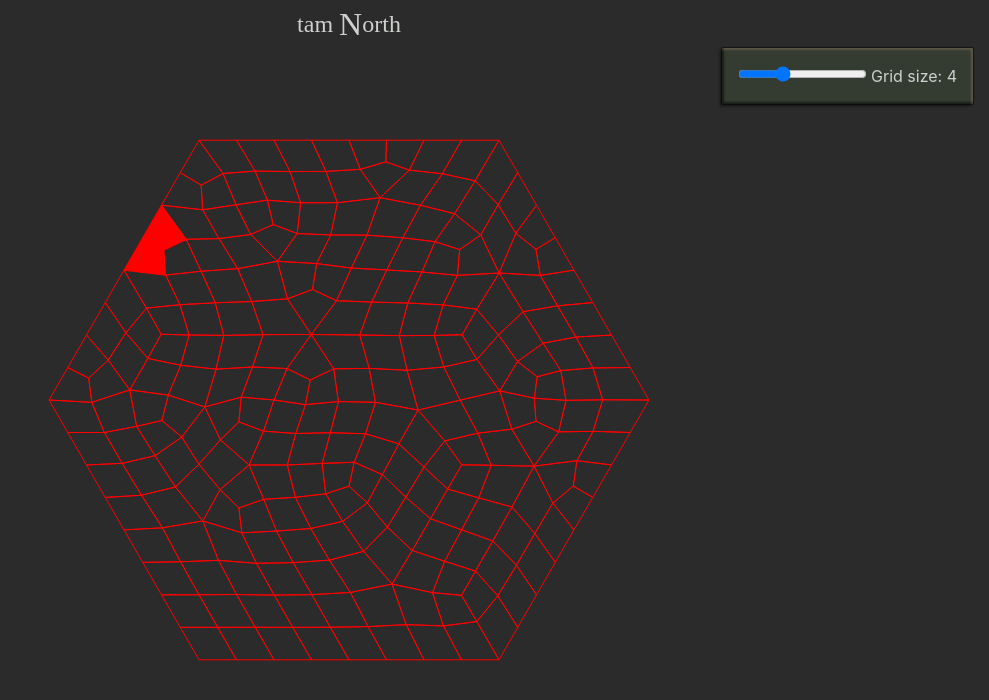
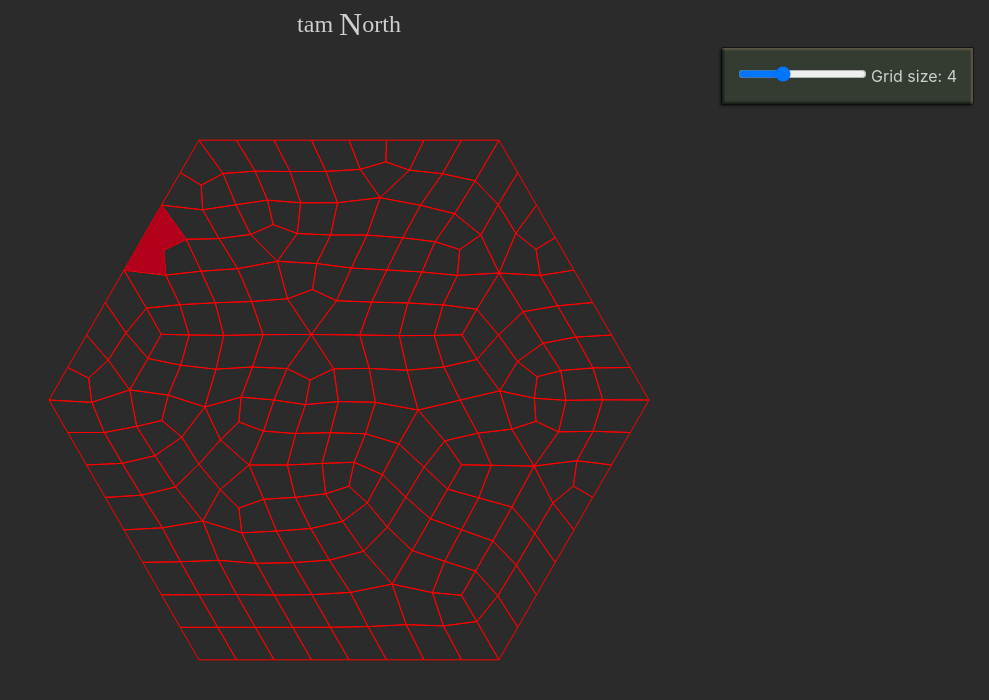
Before and after one commit to TamNorth/TamNorth, a SvelteKit app in the folder TN-portfolio/: page /grid in a window 1280 px wide. Shown: the top 700 px of the page, without its empty margins (291-1280 px from the left). Built offline with nearby package versions, Linux system fonts and the light colour scheme; some icons are missing.

Commit message:
grid | use theme colours for shape fill

```diff
--- a/TN-portfolio/src/routes/grid/+page.svelte
+++ b/TN-portfolio/src/routes/grid/+page.svelte
@@ -10,6 +10,7 @@
 		normaliseAngle
 	} from '$lib/utils/mathsUtils.js';
 	import { untrack } from 'svelte';
+	import useTheme from '$lib/hooks/useTheme.svelte.js';
 
 	const INITIAL_SCALE = 300;
 	const DEFAULT_GRID_SIZE = 4;
@@ -456,7 +457,7 @@
 		return candidateQuads.find((quad) => checkIfInsideQuad(quad, mouseClick));
 	}
 
-	function paintQuad({ context, mousePos, vertices, quads, scale, origin }) {
+	function paintQuad({ context, mousePos, vertices, quads, scale, origin, colour, fillRule }) {
 		const singleQuad = getNearestQuad(mousePos, quads, vertices, scale, origin);
 		const shape = { vertices: singleQuad?.map((vertexId) => vertices[vertexId]) };
 
@@ -467,12 +468,13 @@
 				origin,
 				shapes: [shape],
 				scale,
-				colour: 'blue'
+				colour,
+				fillRule
 			})
 		);
 	}
 
-	function paintQuadGroup({ context, mousePos, vertices, quads, scale, origin, fillRule }) {
+	function paintQuadGroup({ context, mousePos, vertices, quads, scale, origin, colour, fillRule }) {
 		const nearestVertexId = getNearestVertex(mousePos, vertices, scale, origin);
 		const selectedQuads = getQuadsFromVertex(nearestVertexId, quads);
 		const shapes = selectedQuads?.map((quad) => {
@@ -486,7 +488,7 @@
 				origin,
 				shapes,
 				scale,
-				colour: 'green',
+				colour,
 				fillRule
 			})
 		);
@@ -663,6 +665,8 @@
 		let newVertices = $state({});
 		let vertices = $derived({ ...originalVertices, ...newVertices });
 
+		const { currentTheme } = useTheme();
+
 		$effect(() => {
 			if (!mouseClickPos) return;
 
@@ -701,9 +705,9 @@
 
 			function fillRule({ context, vertices }) {
 				const prevFillStyle = context.fillStyle;
-				console.log(vertices);
+
 				if (vertices.some(({ locked }) => locked)) {
-					context.fillStyle = 'red';
+					context.fillStyle = currentTheme.baseColours['colour-error'];
 					context.fill();
 					context.fillStyle = prevFillStyle;
 				} else {
@@ -718,9 +722,19 @@
 				quads,
 				scale,
 				origin,
+				colour: currentTheme.baseColours['colour-positive'],
 				fillRule
 			});
-			paintQuad({ context: overlayContext, mousePos, vertices, quads, scale, origin });
+			paintQuad({
+				context: overlayContext,
+				mousePos,
+				vertices,
+				quads,
+				scale,
+				origin,
+				colour: currentTheme.baseColours['colour-info'],
+				fillRule
+			});
 		});
 
 		$effect(() => {
```
Also changed, not shown: TN-portfolio/src/lib/shared/Canvas2D/utils.js.
